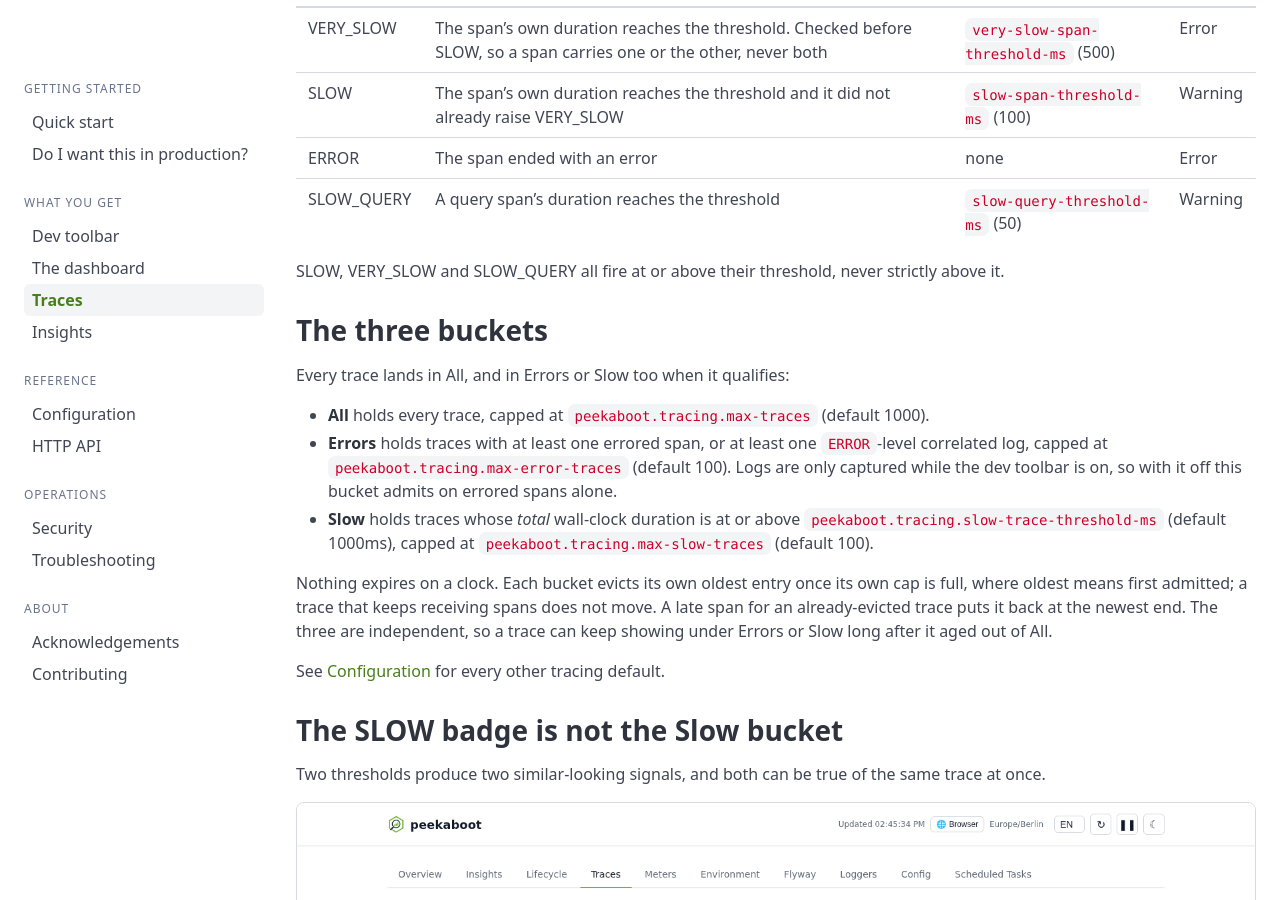
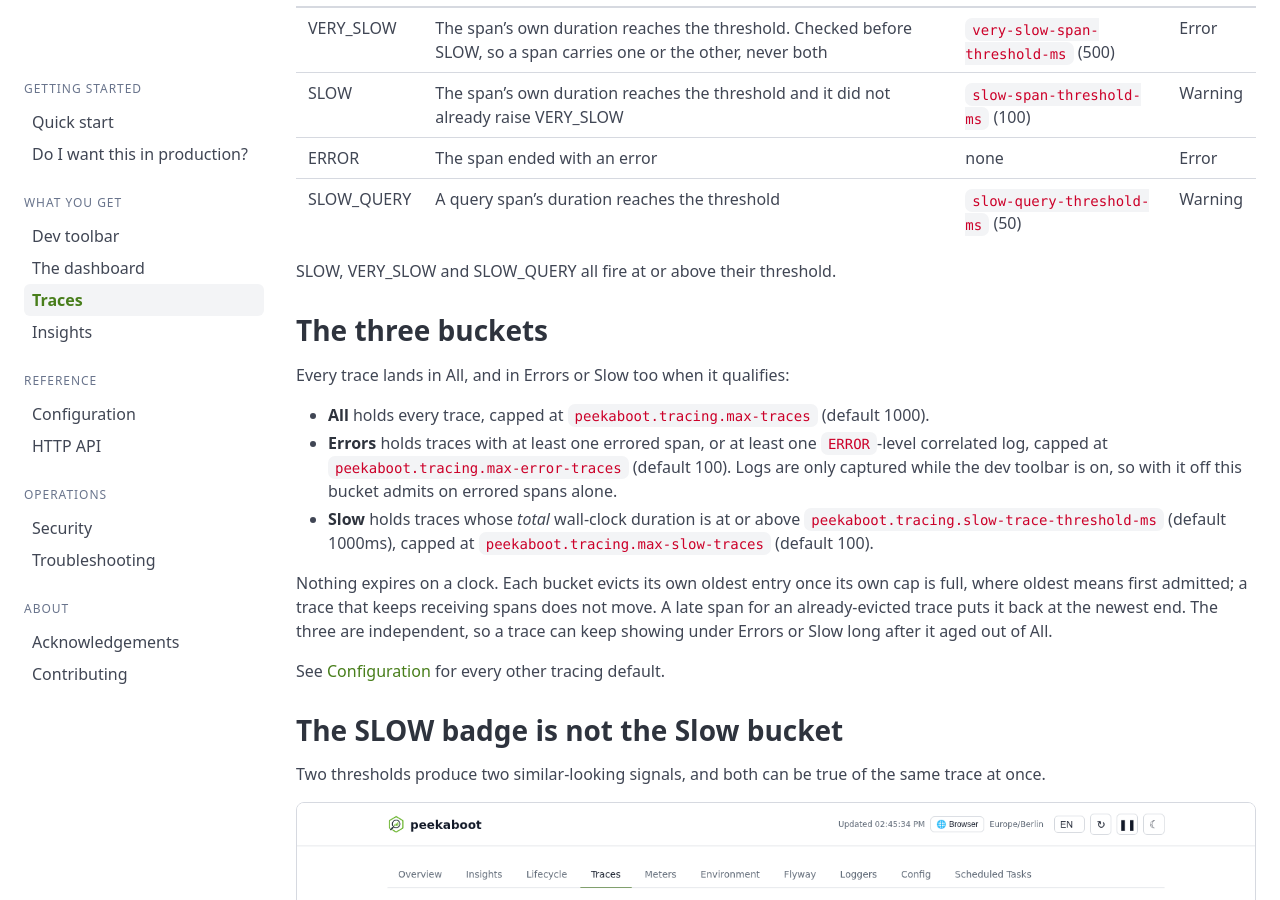
Before and after one commit to peekaboot-org/peekaboot-org.github.io, a Jekyll site: the page built from docs/traces.md, in a window 1280 px wide and 900 px high, scrolled down 3747 px. Built offline with Jekyll 4.4.1, drawn with Linux system fonts in a browser that asks for light colours.

Commit message:
docs: tidy the traces page after the removal

```diff
--- a/docs/traces.md
+++ b/docs/traces.md
@@ -33,9 +33,9 @@
 **Query span.** A client-side span carrying `db.*` or `jdbc.query*` tags, the client half
 of a database call, tagged either by the OpenTelemetry conventions or by datasource-proxy.
 That one definition drives the Queries tab, every query count, and the SLOW_QUERY issue
-below. A span whose name merely looks like SQL is not a query span,
-and neither are datasource-proxy's connection and result-set spans, which carry `jdbc.`
-tags without a query.
+below. A span whose name merely looks like SQL is not a query span, and neither are
+datasource-proxy's connection and result-set spans, which carry `jdbc.` tags without a
+query.
 
 **Root span.** The span at the top of the tree, the one nothing else is nested under: the
 request itself for an HTTP request, the job invocation for a scheduled job.
@@ -154,8 +154,7 @@
 | ERROR | The span ended with an error | none | Error |
 | SLOW_QUERY | A query span's duration reaches the threshold | `slow-query-threshold-ms` (50) | Warning |
 
-SLOW, VERY_SLOW and SLOW_QUERY all fire at or above their threshold, never strictly above
-it.
+SLOW, VERY_SLOW and SLOW_QUERY all fire at or above their threshold.
 
 ## The three buckets
 
```
